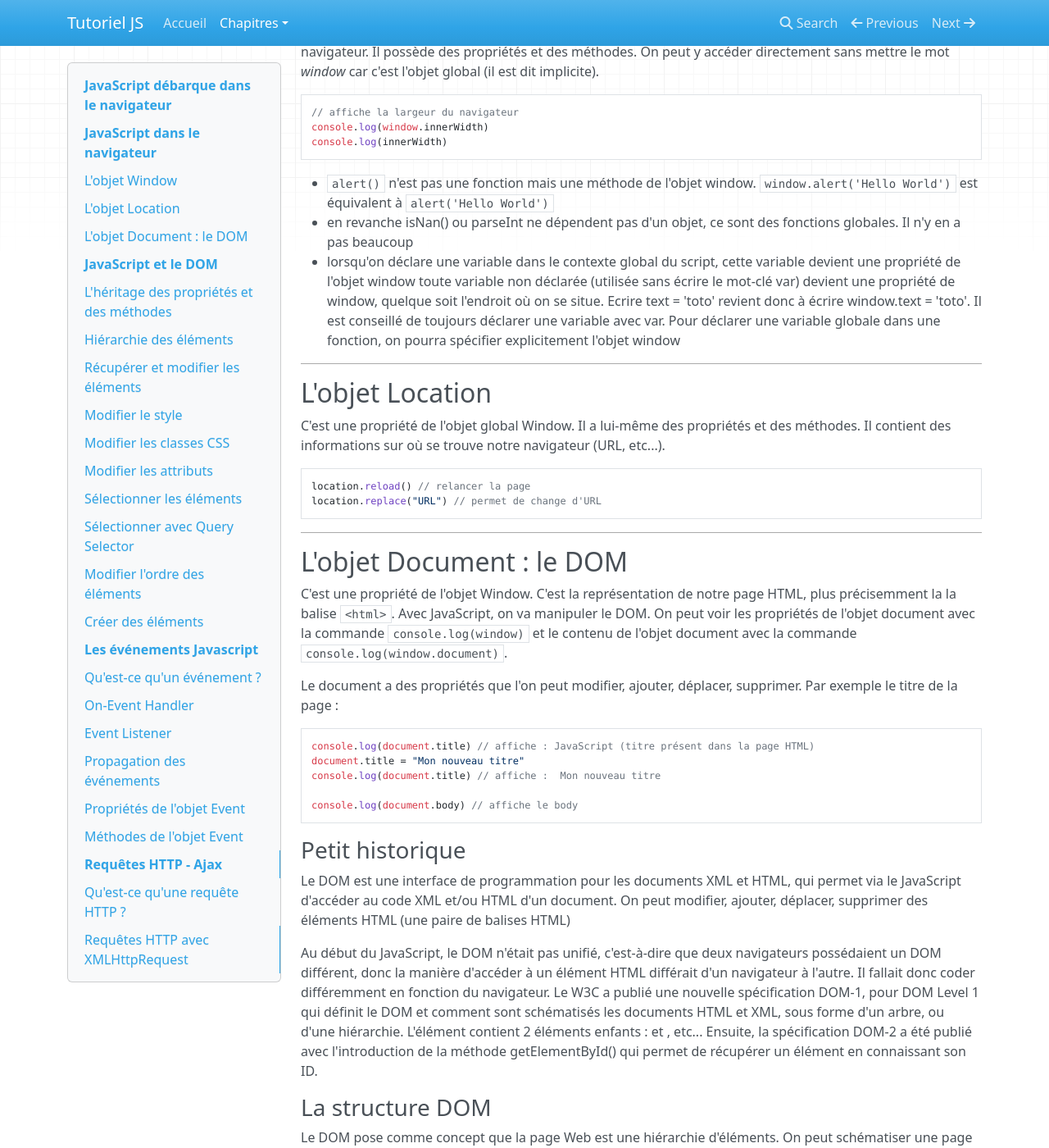
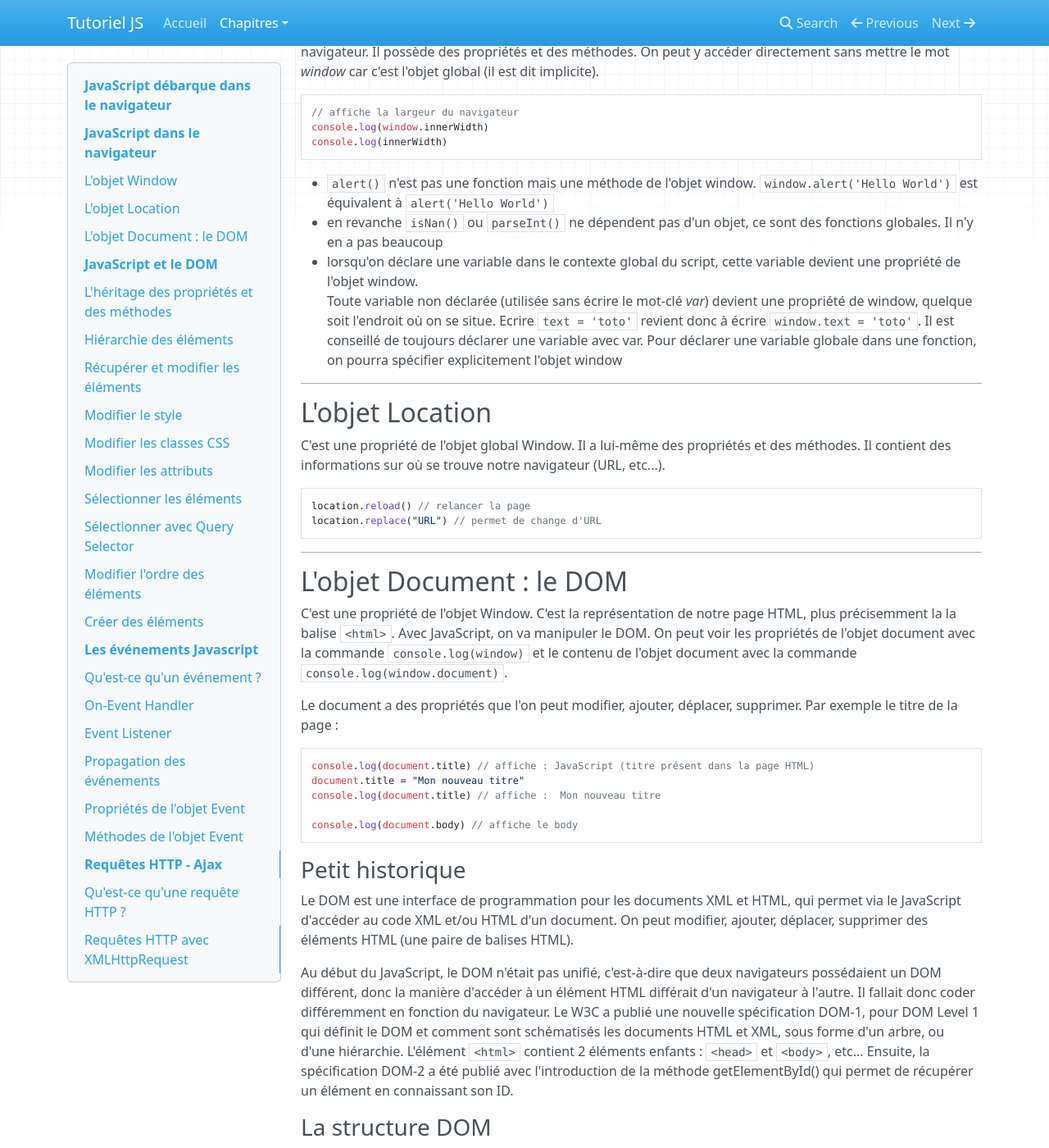
Before and after one commit to gaetan-varlet/tutoriel-javascript, an MkDocs documentation site: the page built from docs/javascriptDebarqueDansLeNavigateur.md, in a window 1280 px wide and 1400 px high, scrolled down 279 px. Shown: the whole window at 82% size. Built offline with MkDocs 1.6.1, drawn with Linux system fonts in a browser that asks for light colours; nearby versions of some CDN libraries; some of the changed text lies outside the part shown.

Commit message:
corrections

````diff
--- a/docs/javascriptDebarqueDansLeNavigateur.md
+++ b/docs/javascriptDebarqueDansLeNavigateur.md
@@ -18,9 +18,9 @@
 ```
 
 - `alert()` n'est pas une fonction mais une méthode de l'objet window. `window.alert('Hello World')` est équivalent à `alert('Hello World')`
-- en revanche isNan() ou parseInt ne dépendent pas d'un objet, ce sont des fonctions globales. Il n'y en a pas beaucoup
-- lorsqu'on déclare une variable dans le contexte global du script, cette variable devient une propriété de l'objet window
-toute variable non déclarée (utilisée sans écrire le mot-clé var) devient une propriété de window, quelque soit l'endroit où on se situe. Ecrire text = 'toto' revient donc à écrire window.text = 'toto'. Il est conseillé de toujours déclarer une variable avec var. Pour déclarer une variable globale dans une fonction, on pourra spécifier explicitement l'objet window
+- en revanche `isNan()` ou `parseInt()` ne dépendent pas d'un objet, ce sont des fonctions globales. Il n'y en a pas beaucoup
+- lorsqu'on déclare une variable dans le contexte global du script, cette variable devient une propriété de l'objet window.
+Toute variable non déclarée (utilisée sans écrire le mot-clé *var*) devient une propriété de window, quelque soit l'endroit où on se situe. Ecrire `text = 'toto'` revient donc à écrire `window.text = 'toto'`. Il est conseillé de toujours déclarer une variable avec var. Pour déclarer une variable globale dans une fonction, on pourra spécifier explicitement l'objet window
 
 ----
 
@@ -50,9 +50,9 @@
 
 ### Petit historique
 
-Le DOM est une interface de programmation pour les documents XML et HTML, qui permet via le JavaScript d'accéder au code XML et/ou HTML d'un document. On peut modifier, ajouter, déplacer, supprimer des éléments HTML (une paire de balises HTML)
+Le DOM est une interface de programmation pour les documents XML et HTML, qui permet via le JavaScript d'accéder au code XML et/ou HTML d'un document. On peut modifier, ajouter, déplacer, supprimer des éléments HTML (une paire de balises HTML).
 
-Au début du JavaScript, le DOM n'était pas unifié, c'est-à-dire que deux navigateurs possédaient un DOM différent, donc la manière d'accéder à un élément HTML différait d'un navigateur à l'autre. Il fallait donc coder différemment en fonction du navigateur. Le W3C a publié une nouvelle spécification DOM-1, pour DOM Level 1 qui définit le DOM et comment sont schématisés les documents HTML et XML, sous forme d'un arbre, ou d'une hiérarchie. L'élément <html> contient 2 éléments enfants : <head> et <body>, etc... Ensuite, la spécification DOM-2 a été publié avec l'introduction de la méthode getElementById() qui permet de récupérer un élément en connaissant son ID.
+Au début du JavaScript, le DOM n'était pas unifié, c'est-à-dire que deux navigateurs possédaient un DOM différent, donc la manière d'accéder à un élément HTML différait d'un navigateur à l'autre. Il fallait donc coder différemment en fonction du navigateur. Le W3C a publié une nouvelle spécification DOM-1, pour DOM Level 1 qui définit le DOM et comment sont schématisés les documents HTML et XML, sous forme d'un arbre, ou d'une hiérarchie. L'élément `<html>` contient 2 éléments enfants : `<head>` et `<body>`, etc... Ensuite, la spécification DOM-2 a été publié avec l'introduction de la méthode getElementById() qui permet de récupérer un élément en connaissant son ID.
 
 ### La structure DOM
 
@@ -270,7 +270,10 @@
 
 ## Modifier l'ordre des éléments
 
-La méthode `insertBefore()` permet d'insérer un élément HTML avant un autre élément. Si l'élément existe déjà, il est d'abord supprimé avant d'être replacé. La méthode `appendChild()` permet d'ajouter un élément à un autre élément en tant qu'enfant. La méthode `replaceChild()` permet de remplacer un élément enfant par un autre. La méthode `removeChild()` permet de supprimer un élément, `remove()` le permet aussi de manière plus simple mais n'est pas supporté par les anciennes versions des navigateurs.
+- la méthode `insertBefore()` permet d'insérer un élément HTML avant un autre élément. Si l'élément existe déjà, il est d'abord supprimé avant d'être replacé
+- la méthode `appendChild()` permet d'ajouter un élément à un autre élément en tant qu'enfant
+- la méthode `replaceChild()` permet de remplacer un élément enfant par un autre
+- la méthode `removeChild()` permet de supprimer un élément, `remove()` le permet aussi de manière plus simple mais n'est pas supporté par les anciennes versions des navigateurs
 
 ```html
 <link rel="stylesheet" href="style.css">
@@ -319,7 +322,7 @@
 
 ## Créer des éléments
 
-Pour créer un élément, on va utiliser la méthode `createElement()` que l'on va ensuite insérer dans le DOM avec la méthode `appendChild()`
+Pour créer un élément, on va utiliser la méthode `createElement()` que l'on va ensuite insérer dans le DOM avec la méthode `appendChild()`.
 
 ```css
 /* creation d'une classe CSS jaune que l'on va appliquer sur un élément que l'on va créer en JS */
@@ -340,7 +343,7 @@
 document.body.appendChild(jaune) // insertion de l'élément jaune en tant qu'enfant du body
 ```
 
-Exemple de création d'une fonction qui crée des éléments que l'on va appeler plusieurs fois pour remplir une liste
+Exemple de création d'une fonction qui crée des éléments que l'on va appeler plusieurs fois pour remplir une liste :
 
 ```html
 <body>
````
Also changed, not shown: other parts of docs/javascriptDebarqueDansLeNavigateur.md (+11 -10 lines), docs/asynchrone.md (+0 -1 lines).
